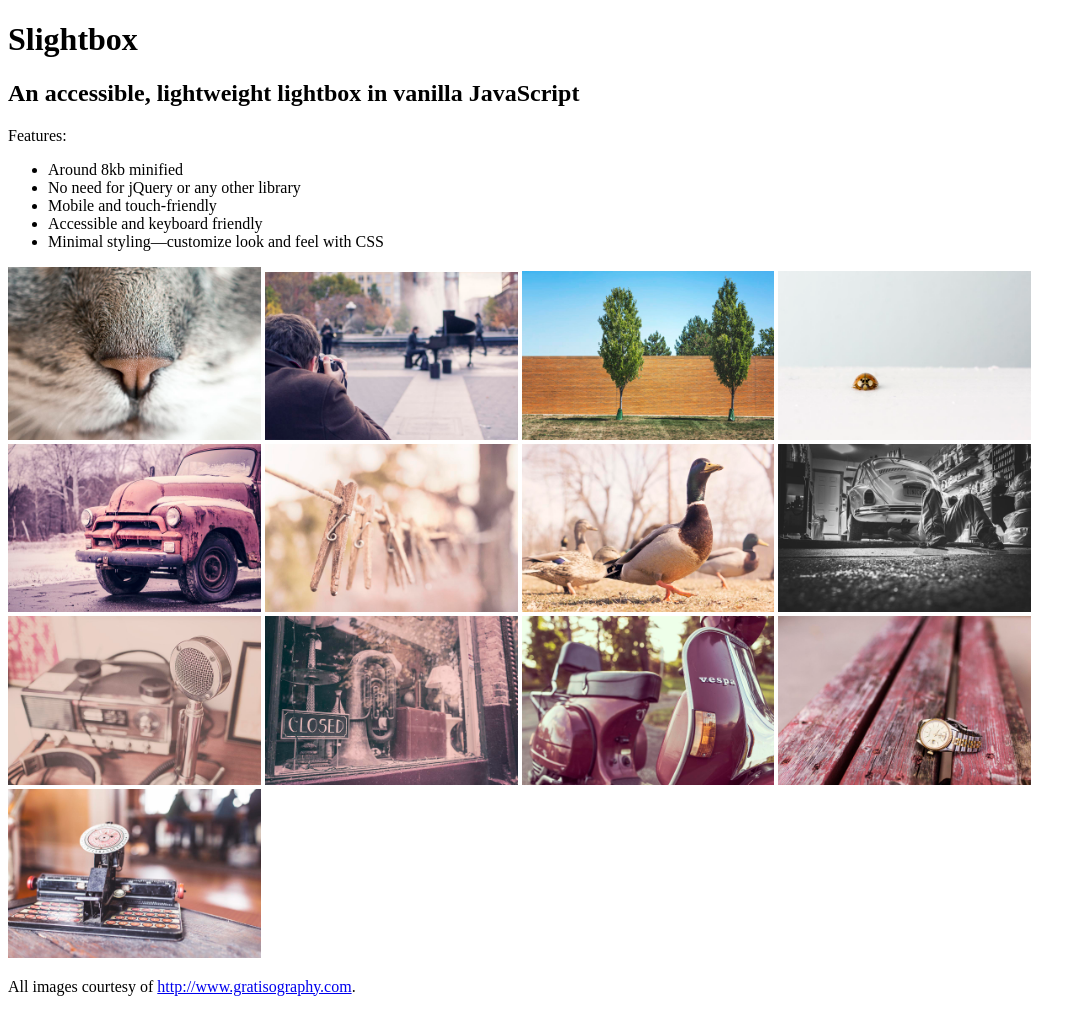
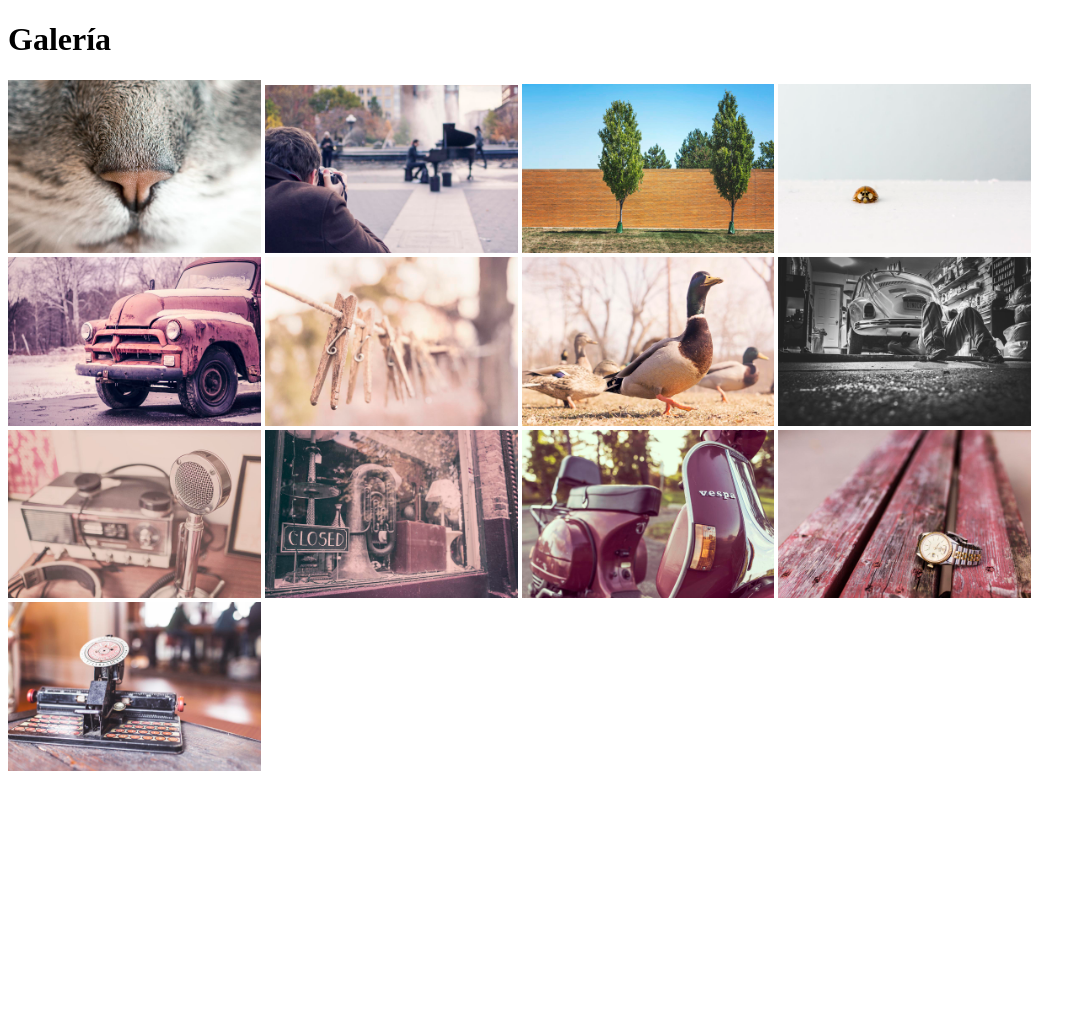
Before and after one commit to AlbertoVargasMoreno/lucy, a plain HTML site: page images.html in a window 1280 px wide. Shown: the whole page, without its empty margins (0-1086 px from the left). After the commit the page ends 800 px from the top, so only its background shows below. Drawn offline with Linux system fonts and the light colour scheme.

Commit message:
:construction: info added

```diff
--- a/images.html
+++ b/images.html
@@ -5,7 +5,7 @@
     <meta name="viewport" content="width=device-width, initial-scale=1.0">
     <link href='slightbox.css' rel='stylesheet' type='text/css'>
 
-    <title>Slightbox | An accessible, lightweight lightbox in vanilla JavaScript</title>
+    <title>Lucy | Galería</title>
     <style>
         .slightbox-container a {
             display: inline-block;
@@ -19,8 +19,8 @@
     </style>
 </head>
 <body>
-    <h1>Slightbox</h1>
-    <h2>An accessible, lightweight lightbox in vanilla JavaScript</h2>
+    <h1>Galería</h1>
+    <!-- <h2>An accessible, lightweight lightbox in vanilla JavaScript</h2>
     <p>Features:</p>
     <ul>
         <li>Around 8kb minified</li>
@@ -28,7 +28,7 @@
         <li>Mobile and touch-friendly</li>
         <li>Accessible and keyboard friendly</li>
         <li>Minimal styling—customize look and feel with CSS</li>
-    </ul>
+    </ul> -->
 
     <div class="slightbox-container">
 
@@ -48,8 +48,6 @@
 
     </div><!-- end slighbox-container -->
 
-    <p>All images courtesy of <a href="http://www.gratisography.com">http://www.gratisography.com</a>.</p>
-
     <script src="slightbox.js"></script>
     <script>slightBox.make();</script>
 
```
Also changed, not shown: 1 other file.
